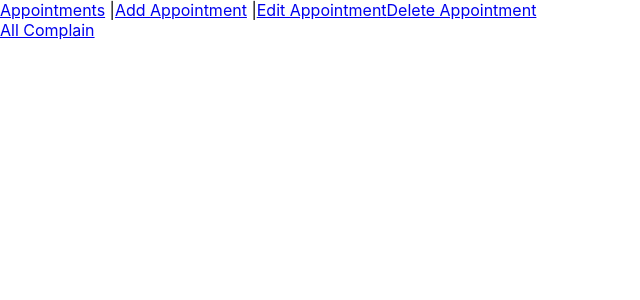
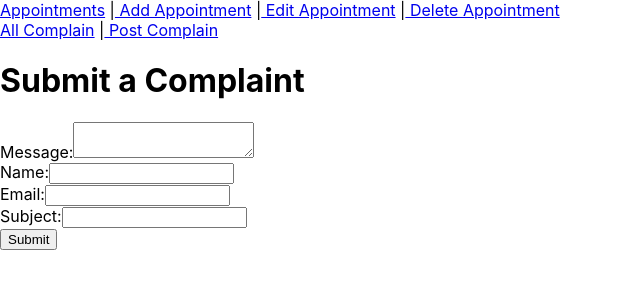
Before and after one commit to ParkkaviSivakaran72/Hospital-Management, a React (Create React App) app in the folder frontEnd/: page /postcomplain in a window 1280 px wide. Shown: the top 300 px of the page, without its empty margins (0-640 px from the left). Built offline with nearby package versions, Linux system fonts and the light colour scheme.

Commit message:
post complains

```diff
--- a/frontEnd/src/App.js
+++ b/frontEnd/src/App.js
@@ -8,6 +8,7 @@ import AddAppointment from './AddAppointment';
 import EditAppointment from './EditAppointment';
 import DeleteAppointment from './DeleteAppointment';
 import ComplaintList from './ComplaintList'
+import ComplaintForm from './ComplaintForm'
 
 
 function App() {
@@ -22,12 +23,13 @@ function App() {
         <nav>
             <Link to="/get_appointments">Appointments</Link> |
 
-            <Link to="/add_appointment">Add Appointment</Link> |
-            <Link to ="/edit_appointment/:id">Edit Appointment</Link>
-            <Link to = "/delete_appointment/:id">Delete Appointment</Link>
+            <Link to="/add_appointment"> Add Appointment</Link> |
+            <Link to ="/edit_appointment/:id"> Edit Appointment</Link> |
+            <Link to = "/delete_appointment/:id"> Delete Appointment</Link>
         </nav>
         <nav>
-          <Link to="/complain">All Complain</Link>
+          <Link to="/complain">All Complain</Link> |
+          <Link to="/postcomplain"> Post Complain</Link>
         </nav>
         <Routes>
             <Route path="/get_appointments" element={<AppointmentList />} />
@@ -36,6 +38,7 @@ function App() {
             <Route path="/edit_appointment/:id" element={<EditAppointment appointmentId="21"/>} />
             <Route path="/delete_appointment/:id" element={<DeleteAppointment />} />
             <Route path="/complain" element={<ComplaintList />} />
+            <Route path="/postcomplain" element={<ComplaintForm />} />
         </Routes>
     </Router>
   );
--- /dev/null
+++ b/frontEnd/src/ComplaintForm.js
@@ -0,0 +1,106 @@
+import React, { useState } from 'react';
+
+const ComplaintForm = () => {
+    const [formData, setFormData] = useState({
+        message: '',
+        name: '',
+        email: '',
+        subject: '',
+    });
+
+    const [successMessage, setSuccessMessage] = useState('');
+    const [errorMessage, setErrorMessage] = useState('');
+
+    // Handle form input changes
+    const handleInputChange = (e) => {
+        const { name, value } = e.target;
+        setFormData({
+            ...formData,
+            [name]: value,
+        });
+    };
+
+    // Handle form submission
+    const handleSubmit = (e) => {
+        e.preventDefault();
+
+        fetch('http://localhost:3400/complain/postcomplain', {
+            method: 'POST',
+            headers: {
+                'Content-Type': 'application/json',
+            },
+            body: JSON.stringify(formData),
+        })
+            .then((response) => {
+                if (response.ok) {
+                    setSuccessMessage('Complaint submitted successfully!');
+                    setErrorMessage('');
+                    // Clear the form
+                    // setFormData({
+                    //     message: '',
+                    //     name: '',
+                    //     email: '',
+                    //     subject: '',
+                    // });
+                } else {
+                    throw new Error('Failed to submit complaint.');
+                }
+            })
+            .catch((err) => {
+                setErrorMessage(err.message);
+                setSuccessMessage('');
+            });
+    };
+
+    return (
+        <div>
+            <h1>Submit a Complaint</h1>
+            {successMessage && <p style={{ color: 'green' }}>{successMessage}</p>}
+            {errorMessage && <p style={{ color: 'red' }}>{errorMessage}</p>}
+            <form onSubmit={handleSubmit}>
+                <div>
+                    <label>Message:</label>
+                    <textarea
+                        name="message"
+                        value={formData.message}
+                        onChange={handleInputChange}
+                        required
+                    ></textarea>
+                </div>
+                <div>
+                    <label>Name:</label>
+                    <input
+                        type="text"
+                        name="name"
+                        value={formData.name}
+                        onChange={handleInputChange}
+                        required
+                    />
+                </div>
+                <div>
+                    <label>Email:</label>
+                    <input
+                        type="email"
+                        name="email"
+                        value={formData.email}
+                        onChange={handleInputChange}
+                        required
+                    />
+                </div>
+                <div>
+                    <label>Subject:</label>
+                    <input
+                        type="text"
+                        name="subject"
+                        value={formData.subject}
+                        onChange={handleInputChange}
+                        required
+                    />
+                </div>
+                <button type="submit">Submit</button>
+            </form>
+        </div>
+    );
+};
+
+export default ComplaintForm;
```
Also changed, not shown: 1 other file (tests, documents, lock files or other folders).
